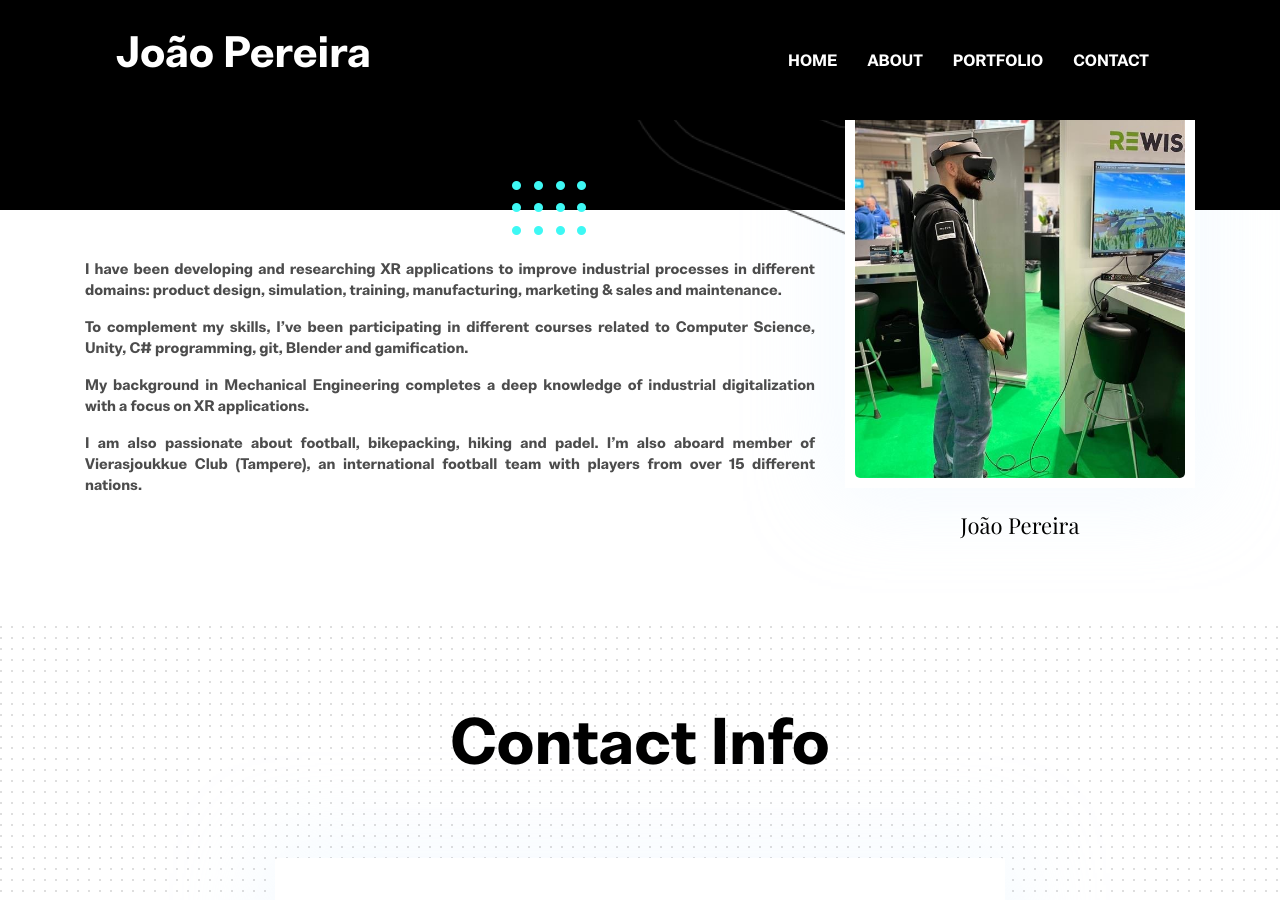
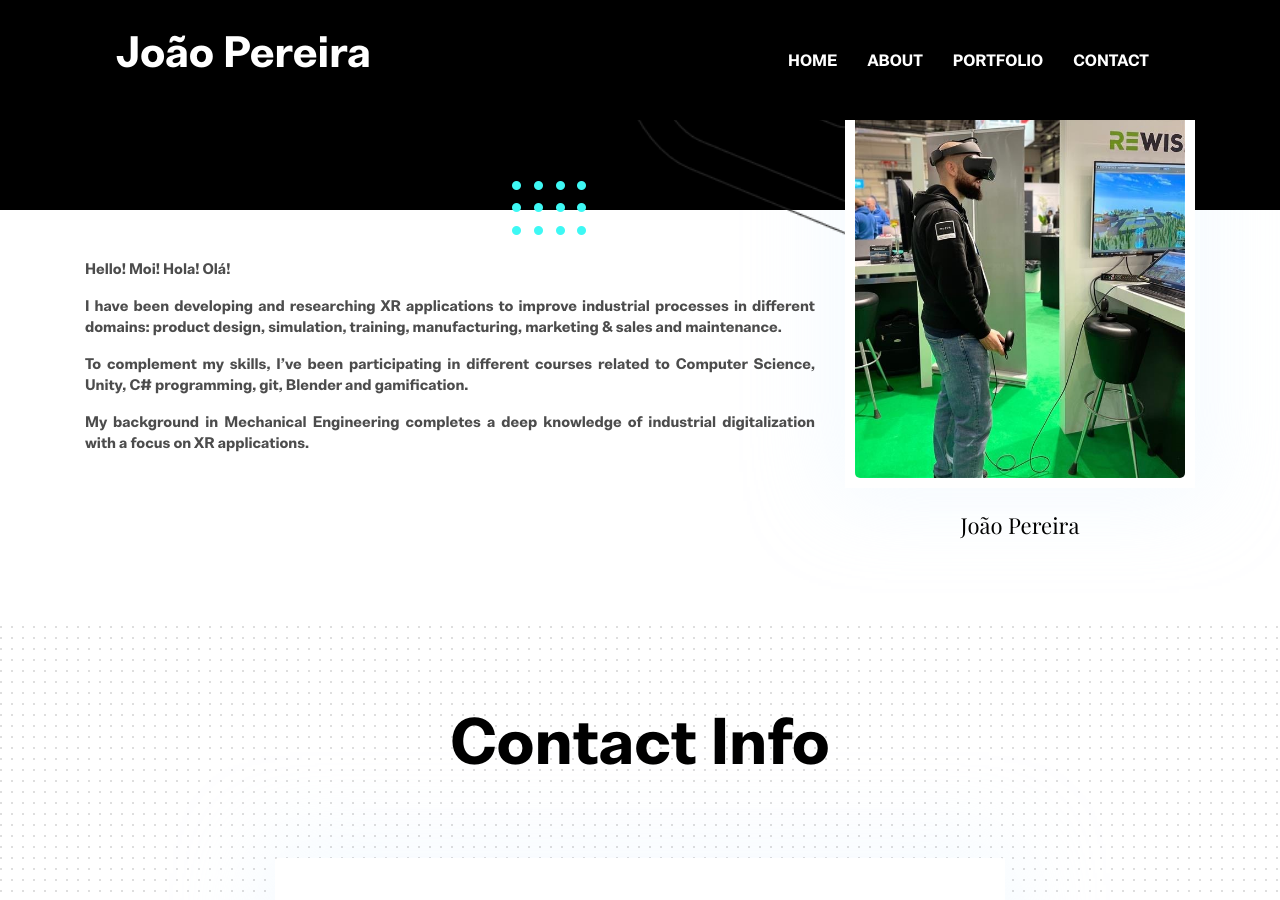
Before and after one commit to joaoadpereira/joaopereira.xyz, a Jekyll site: the page built from _pages/about.md, in a window 1280 px wide and 900 px high, scrolled down 314 px. Built offline with Jekyll 4.4.1, drawn with Linux system fonts in a browser that asks for light colours.

Commit message:
fix(ui): fix about me section

```diff
--- a/_pages/about.md
+++ b/_pages/about.md
@@ -5,7 +5,7 @@ author: João Pereira
 image: assets/images/about/joao2.jpg
 ---
 
-<!--*Hello! Moi! Olá! Hola!**-->
+Hello! Moi! Hola! Olá!
 
 <!--I found out that Coronavirus became a common topic to break the ice before someone presents himself. Well, during these physical distance times, the use of AR & VR technologies also turned even more important digital solutions for business and people communicate remotely in an efficient way. Precisely, that's what I have been working on!-->
 
@@ -18,4 +18,4 @@ To complement my skills, I've been participating in different courses related to
 My background in Mechanical Engineering completes a deep knowledge of industrial digitalization with a focus on XR applications.
 
 
-I am also passionate about football, bikepacking, hiking and padel. I'm also aboard member of Vierasjoukkue Club (Tampere), an international football team with players from over 15 different nations.
+<!--I am also passionate about football, bikepacking, hiking and padel. I'm also aboard member of Vierasjoukkue Club (Tampere), an international football team with players from over 15 different nations. -->
```
